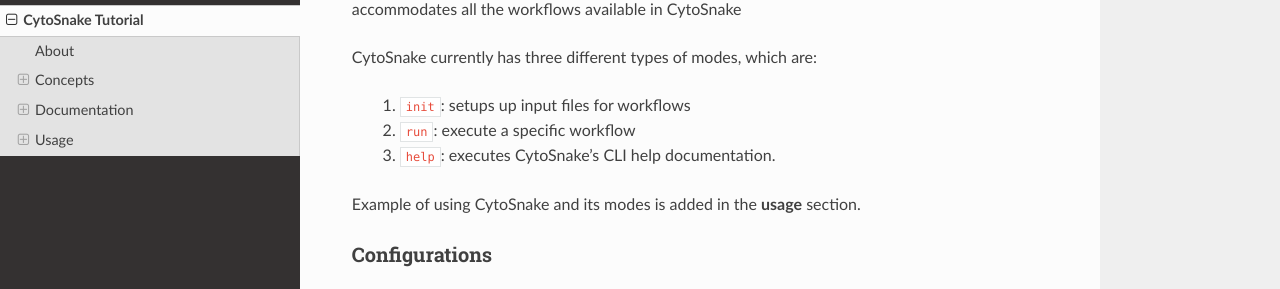
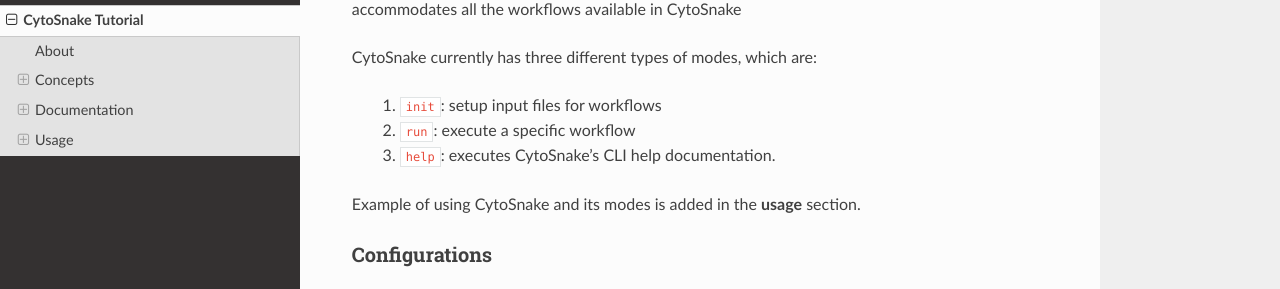
Before and after one commit to WayScience/CytoSnake, a Sphinx documentation site: the page built from docs/tutorial.md, in a window 1280 px wide and 900 px high, scrolled down 976 px. Shown: the part 162-451 px from the top of the window. Built offline with Sphinx 7.4.7 and the Read the Docs theme 2.0.0, drawn with Linux system fonts in a browser that asks for light colours.

Commit message:
Update docs/tutorial.md
Co-authored-by: Dave Bunten <ekgto445@gmail.com>

```diff
--- a/docs/tutorial.md
+++ b/docs/tutorial.md
@@ -38,7 +38,7 @@ CytoSnake
 
 CytoSnake currently has three different types of modes, which are:
 
-> 1. `init`: setups up input files for workflows
+> 1. `init`: setup input files for workflows
 > 2. `run`: execute a specific workflow
 > 3. `help`: executes CytoSnake's CLI help documentation.
 
```
